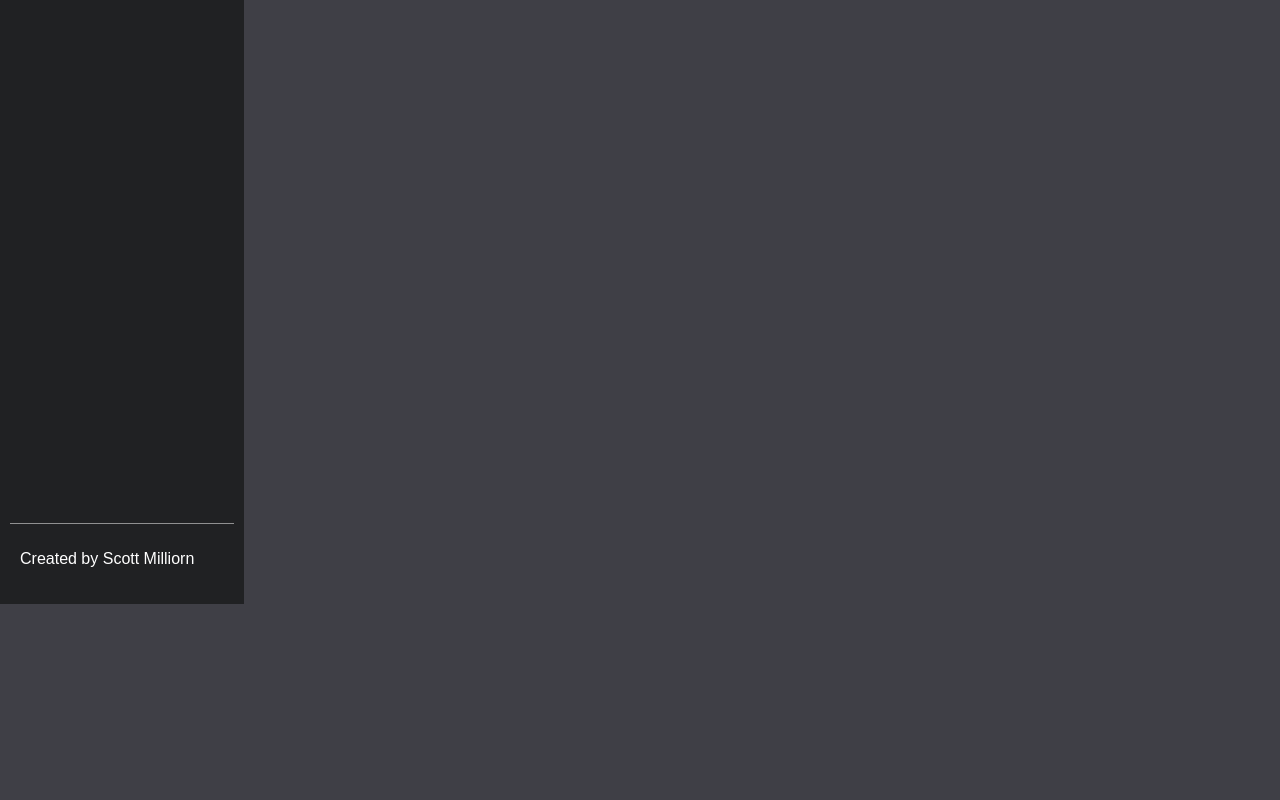
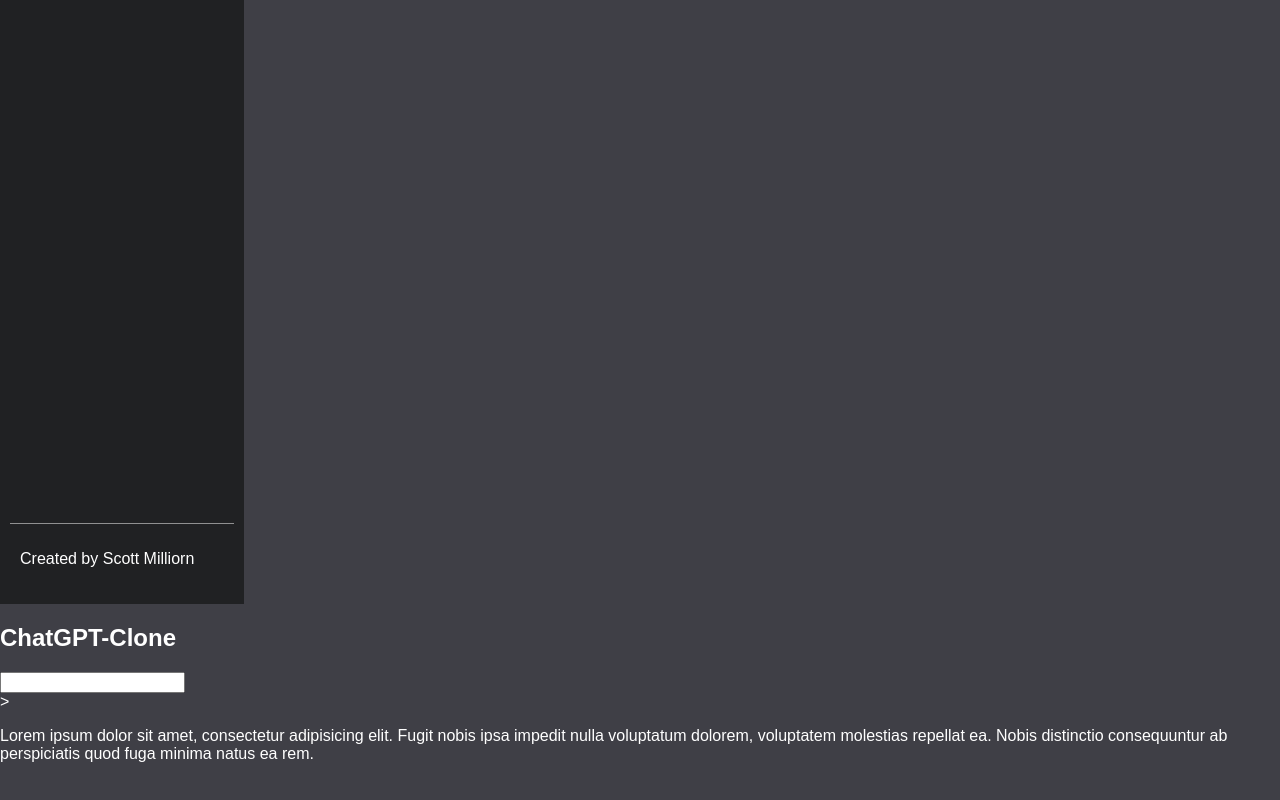
Before and after one commit to milliorn/chatgpt-clone, a React app: page / in a window 1280 px wide. Shown: the part 196-996 px from the top of the page. Built offline with nearby package versions, Linux system fonts and the light colour scheme; the HTML template or start-up script is replaced by a standard one.

Commit message:
section main

```diff
--- a/package.json
+++ b/package.json
@@ -4,6 +4,7 @@
   "version": "0.0.0",
   "type": "module",
   "scripts": {
+    "git-update": "git fetch && git pull",
     "dev": "vite",
     "build": "tsc && vite build",
     "preview": "vite preview"
--- a/src/App.tsx
+++ b/src/App.tsx
@@ -11,7 +11,22 @@ function App(): JSX.Element {
           <p>Created by Scott Milliorn</p>
         </nav>
       </section>
-      <section className="main"></section>
+      <section className="main">
+        <h1>ChatGPT-Clone</h1>
+        <ul className="feed"></ul>
+        <div className="bottom-section">
+          <div className="input-container">
+            <input type="text" />
+            <div id="submit"> {">"}</div>
+          </div>
+        </div>
+        <p className="info">
+          Lorem ipsum dolor sit amet, consectetur adipisicing elit. Fugit nobis
+          ipsa impedit nulla voluptatum dolorem, voluptatem molestias repellat
+          ea. Nobis distinctio consequuntur ab perspiciatis quod fuga minima
+          natus ea rem.
+        </p>
+      </section>
     </div>
   );
 }
```
